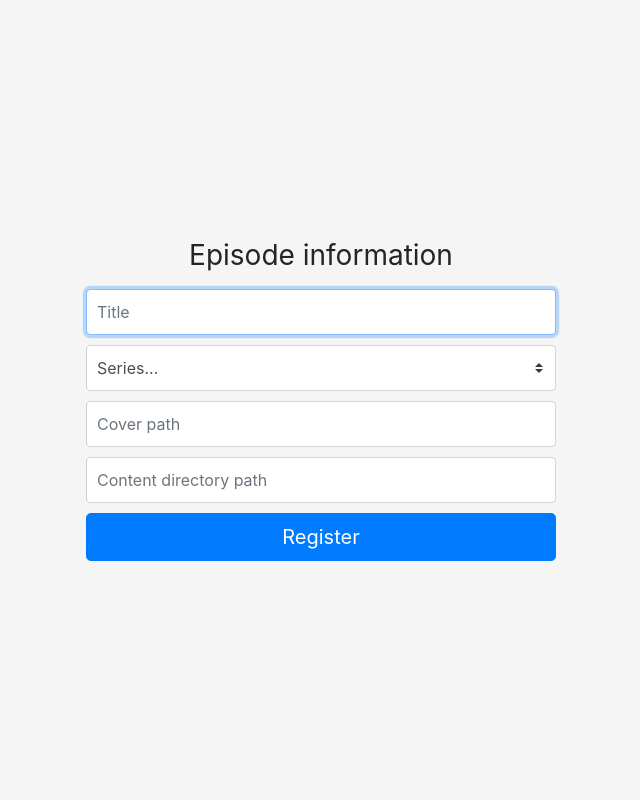
After one commit to yuneg11-archive/SKKU-DB-WebtoonSite, a PHP site: page /register_episode.php in a window 1280 px wide. The commit adds this page. Shown: the whole page, without its empty margins (319-959 px from the left). Run offline with PHP 8.4, Linux system fonts and the light colour scheme; data that the repository does not hold is empty.

Commit message:
Add series and episode registration page

```diff
--- a/css/sign.css
+++ b/css/form.css
@@ -19,15 +19,13 @@ body {
   padding: 15px;
   margin: auto;
 }
-.form-sign .checkbox {
-  font-weight: 400;
-}
 .form-sign .form-control {
   position: relative;
   box-sizing: border-box;
   height: auto;
   padding: 10px;
   font-size: 16px;
+  margin-bottom: 10px;
 }
 .form-sign .form-control:focus {
   z-index: 2;
@@ -38,7 +36,6 @@ body {
   border-bottom-left-radius: 0;
 }
 .form-signin #inputPassword {
-  margin-bottom: 10px;
   border-top-left-radius: 0;
   border-top-right-radius: 0;
 }
@@ -47,10 +44,24 @@ body {
   border-radius: 0;
 }
 .form-signup #inputPasswordCheck {
-  margin-bottom: 10px;
   border-top-left-radius: 0;
   border-top-right-radius: 0;
 }
-.form-signup #inputName {
+
+.form-register {
+  width: 100%;
+  max-width: 500px;
+  padding: 15px;
+  margin: auto;
+}
+.form-register .form-control {
+  position: relative;
+  box-sizing: border-box;
+  height: auto;
+  padding: 10px;
+  font-size: 16px;
   margin-bottom: 10px;
 }
+.form-register .form-control:focus {
+  z-index: 2;
+}
--- /dev/null
+++ b/register_episode.php
@@ -0,0 +1,58 @@
+<!doctype html>
+<html lang="en">
+    <head>
+        <meta charset="utf-8">
+        <meta name="viewport" content="width=device-width, initial-scale=1, shrink-to-fit=no">
+        <title>Register Episode</title>
+
+        <link href="/css/bootstrap.min.css" rel="stylesheet">
+        <link href="/css/form.css" rel="stylesheet">
+    </head>
+    <body class="text-center">
+        <form class="form-register form-register-episode" method='post' action='util/register_episode.php'>
+            <h1 class="h3 mb-3 font-weight-normal">Episode information</h1>
+
+            <label for="inputTitle" class="sr-only">Title</label>
+            <input type="text" id="inputTitle" name="Title" class="form-control" placeholder="Title" required autofocus>
+
+            <select class="form-control custom-select" id="inputSeriesID" name="Series_id" required>
+                <option value=''>Series...</option>
+                <?php
+                    // Prepare SQL Query
+                    require "util/connection.php";
+
+                    $sql_query_series_list = "SELECT Series_id, Title FROM SERIES";
+
+                    // Connect to database
+                    $database_connection = new mysqli($mysql_hostname, $mysql_username, $mysql_password, $mysql_database);
+
+                    if($database_connection->connect_error) {
+                        echo "<script>alert('Database connection failed.');history.back();</script>";
+                        exit;
+                    }
+
+                    // Get series list
+                    if(($result = $database_connection->query($sql_query_series_list)) == FALSE) {
+                        echo "<script>alert('Database operation failed');history.back();</script>";
+                        exit;
+                    } else {
+                        while($row = $result->fetch_assoc()) {
+                            echo "<option value='".$row["Series_id"]."'>".$row["Title"]."</option>";
+                        }
+                    }
+
+                    // Close connection
+                    $database_connection->close();
+                ?>
+            </select>
+
+            <label for="inputCoverPath" class="sr-only">Cover path</label>
+            <input type="text" id="inputCoverPath" name="Cover_path" class="form-control" placeholder="Cover path">
+
+            <label for="inputContentPath" class="sr-only">Content directory path</label>
+            <input type="text" id="inputContentPath" name="Content_path" class="form-control" placeholder="Content directory path" required>
+
+            <button class="btn btn-lg btn-primary btn-block" type="submit">Register</button>
+        </form>
+    </body>
+</html>
--- a/signin.html
+++ b/signin.html
@@ -5,8 +5,8 @@
         <meta name="viewport" content="width=device-width, initial-scale=1, shrink-to-fit=no">
         <title>Sign in</title>
 
-        <link href="/css/bootstrap.min.css" rel="stylesheet" integrity="sha384-ggOyR0iXCbMQv3Xipma34MD+dH/1fQ784/j6cY/iJTQUOhcWr7x9JvoRxT2MZw1T" crossorigin="anonymous">
-        <link href="/css/sign.css" rel="stylesheet">
+        <link href="/css/bootstrap.min.css" rel="stylesheet">
+        <link href="/css/form.css" rel="stylesheet">
     </head>
     <body class="text-center">
         <form class="form-sign form-signin" method='post' action='util/user_signin.php'>
--- a/signup.html
+++ b/signup.html
@@ -5,8 +5,8 @@
         <meta name="viewport" content="width=device-width, initial-scale=1, shrink-to-fit=no">
         <title>Sign up</title>
 
-        <link href="/css/bootstrap.min.css" rel="stylesheet" integrity="sha384-ggOyR0iXCbMQv3Xipma34MD+dH/1fQ784/j6cY/iJTQUOhcWr7x9JvoRxT2MZw1T" crossorigin="anonymous">
-        <link href="/css/sign.css" rel="stylesheet">
+        <link href="/css/bootstrap.min.css" rel="stylesheet">
+        <link href="/css/form.css" rel="stylesheet">
     </head>
     <body class="text-center">
         <form class="form-sign form-signup" method='post' action='util/user_signup.php'>
--- a/sql_query/tables.sql
+++ b/sql_query/tables.sql
@@ -7,7 +7,7 @@ CREATE TABLE USER(
 );
 
 CREATE TABLE SERIES(
-    Series_id       INTEGER         NOT NULL,
+    Series_id       INTEGER         NOT NULL AUTO_INCREMENT,
     Title           VARCHAR(128)    NOT NULL,
     Synopsis        VARCHAR(1024),
     Author          VARCHAR(16),
--- a/util/user_signin.php
+++ b/util/user_signin.php
@@ -2,6 +2,11 @@
     // Get post data
     $user_id = $_POST['User_id'];
     $user_pw = $_POST['User_password'];
+
+    if(trim($user_id) == "" || trim($user_pw) == "") {
+        echo "<script>alert(\"Invalid access\");history.back();</script>";
+        exit;
+    }
 
     // Prepare SQL Query
     require "connection.php";
--- a/util/user_signup.php
+++ b/util/user_signup.php
@@ -4,6 +4,11 @@
     $user_pw = $_POST['User_password'];
     $user_pw_check = $_POST['User_password_check'];
     $user_name = $_POST['User_name'];
+
+    if(trim($user_id) == "" || trim($user_pw) == "") {
+        echo "<script>alert(\"Invalid access\");history.back();</script>";
+        exit;
+    }
 
     if($user_pw !== $user_pw_check) {
         echo "<script>alert('Passwords do not match.');history.back();</script>";
```
Also changed, not shown: index.php (+6 -1 lines), register_series.html (added, +30 -0 lines), util/register_episode.php (added, +69 -0 lines), util/register_series.php (added, +34 -0 lines), 1 other file.
